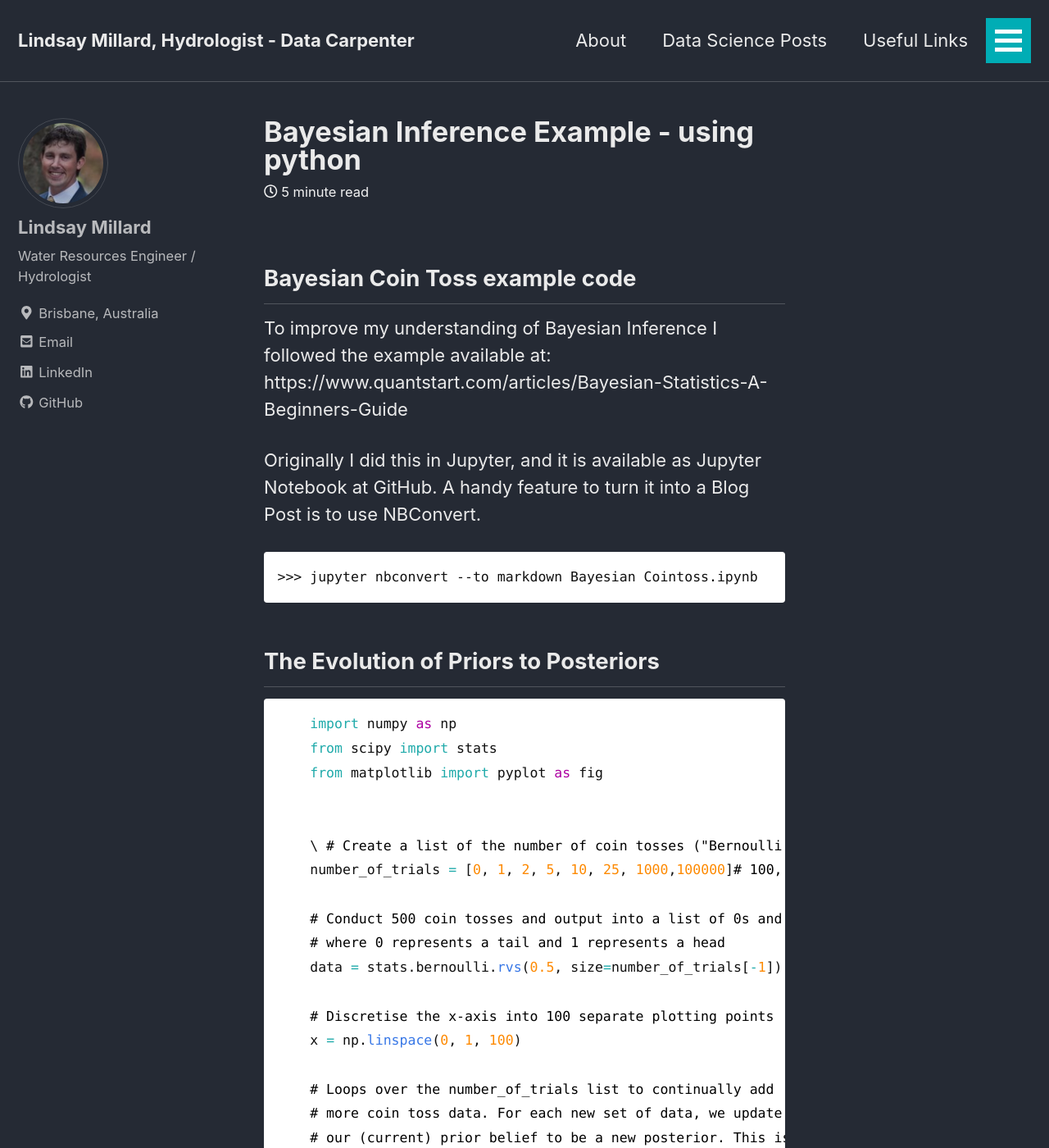
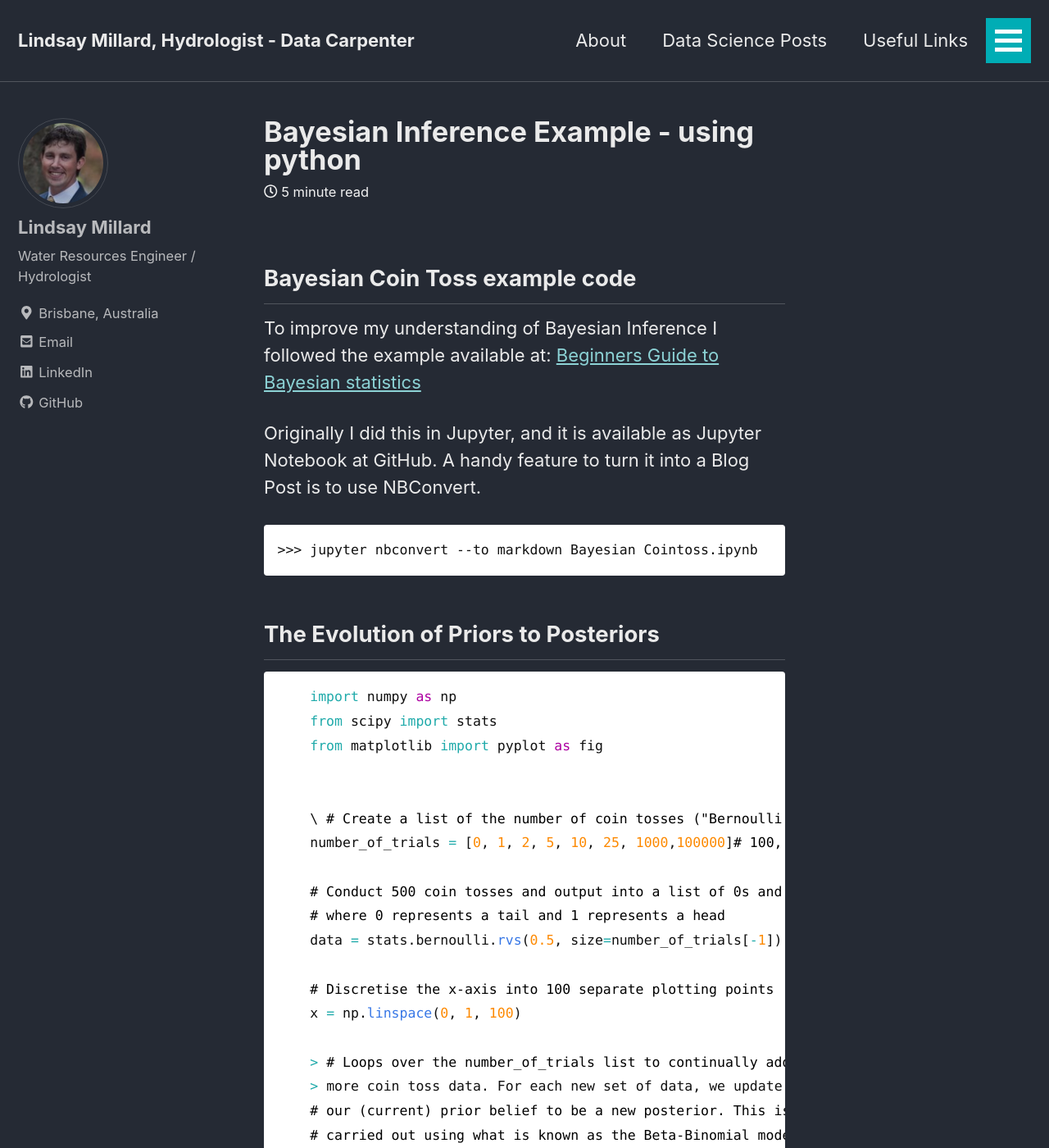
Before and after one commit to lmillard79/lmillard79.github.io, a Jekyll site: the page built from _posts/2019-05-12-BayesianCoinToss.md, in a window 1280 px wide and 1400 px high. Shown: the whole window at 82% size. Built offline with Jekyll 4.4.1, drawn with Linux system fonts in a browser that asks for light colours; nearby versions of some CDN libraries.

Commit message:
Update 2019-05-12-BayesianCoinToss.md

```diff
--- a/_posts/2019-05-12-BayesianCoinToss.md
+++ b/_posts/2019-05-12-BayesianCoinToss.md
@@ -8,7 +8,7 @@ mathjax: "true"
 ## Bayesian Coin Toss example code
 
 To improve my understanding of Bayesian Inference I followed the example available at:
-https://www.quantstart.com/articles/Bayesian-Statistics-A-Beginners-Guide
+[Beginners Guide to Bayesian statistics](https://www.quantstart.com/articles/Bayesian-Statistics-A-Beginners-Guide)
 
 Originally I did this in Jupyter, and it is available as Jupyter Notebook at GitHub.
 A handy feature to turn it into a Blog Post is to use NBConvert.
@@ -35,8 +35,8 @@ A handy feature to turn it into a Blog Post is to use NBConvert.
     # Discretise the x-axis into 100 separate plotting points
     x = np.linspace(0, 1, 100)
 
-    # Loops over the number_of_trials list to continually add
-    # more coin toss data. For each new set of data, we update
+    > # Loops over the number_of_trials list to continually add
+    > more coin toss data. For each new set of data, we update
     # our (current) prior belief to be a new posterior. This is
     # carried out using what is known as the Beta-Binomial model.
     # For the time being, we won't worry about this too much. It
```
